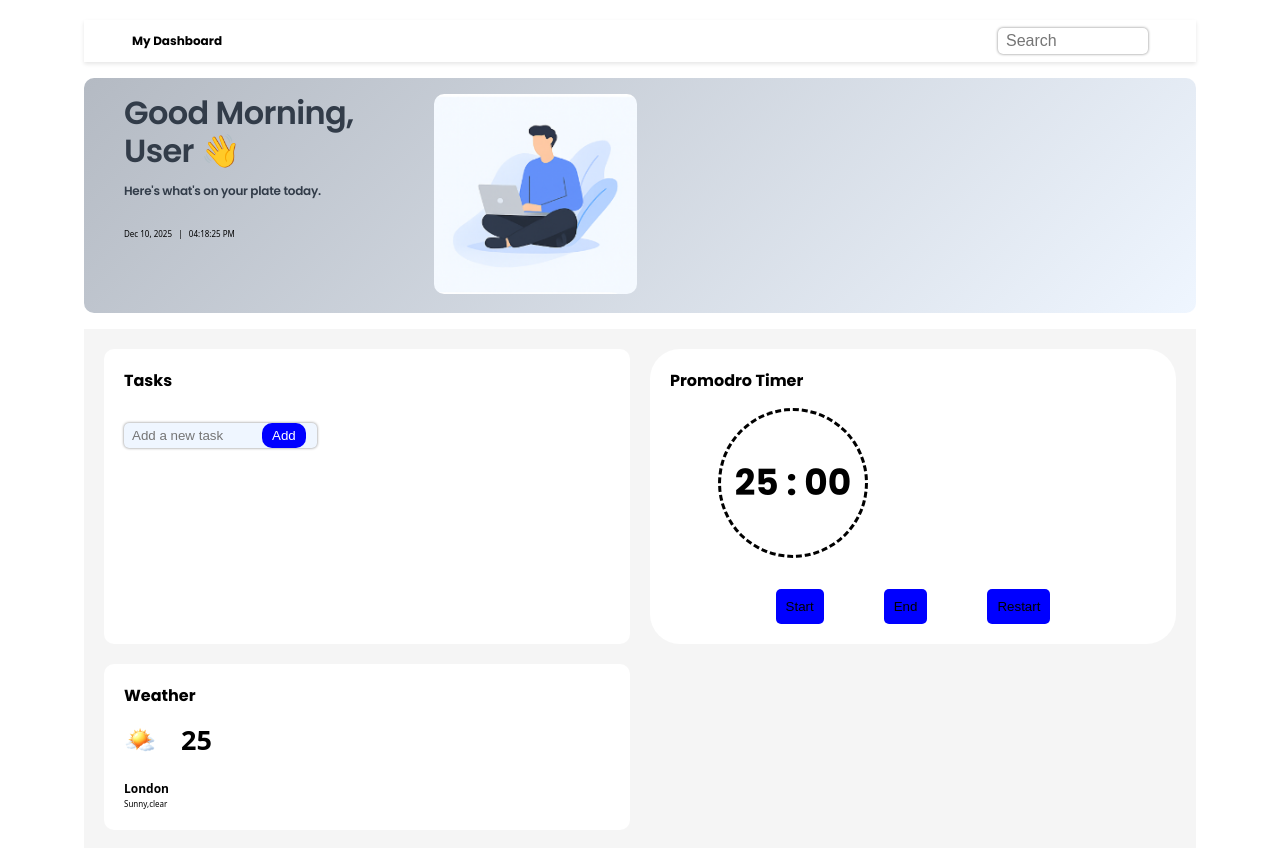
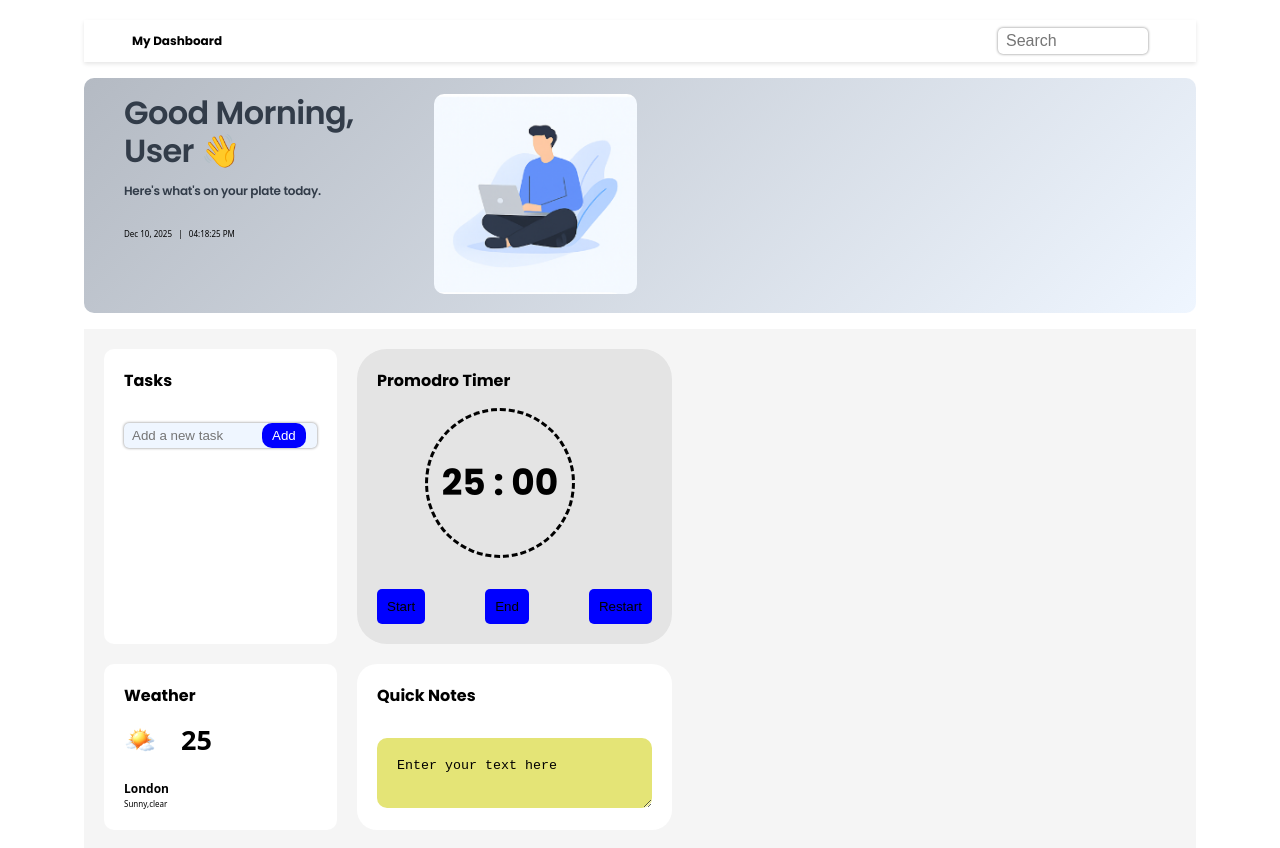
Before and after one commit to Manan-Devs/Web-development, a React (Vite) app in the folder Frontend/React/Projects/Personal Dashboard/: page / in a window 1280 px wide. Shown: the top 848 px of the page. Built offline with nearby package versions, Linux system fonts and the light colour scheme.

Commit message:
updating UI by building new section

```diff
--- a/Frontend/React/Projects/Personal Dashboard/src/components/DashboardGrid.jsx
+++ b/Frontend/React/Projects/Personal Dashboard/src/components/DashboardGrid.jsx
@@ -1,12 +1,14 @@
 import TodoWidget from "./TodoWidget";
 import TimerWidget from "./TimerWidget";
 import WeatherWidget from "./WeatherWidget";
+import NotesWidget from "./NotesWidget";
 function DashboardGrid() {
   return (
     <div className="dashboard-grid">
         <TodoWidget />
         <TimerWidget />
         <WeatherWidget/>
+        <NotesWidget/>
     </div>
   );
 }
--- a/Frontend/React/Projects/Personal Dashboard/src/components/NotesWidget.jsx
+++ b/Frontend/React/Projects/Personal Dashboard/src/components/NotesWidget.jsx
@@ -0,0 +1,19 @@
+
+
+
+
+
+
+function NotesWidget() {
+     return (
+         <div className="Notes__Container">
+          <h1>Quick Notes</h1>
+          <textarea placeholder="Enter your text here..." name="notes" id="notes">Enter your text here</textarea>
+        </div>
+     )
+
+
+}
+
+
+export default NotesWidget;
--- a/Frontend/React/Projects/Personal Dashboard/src/index.css
+++ b/Frontend/React/Projects/Personal Dashboard/src/index.css
@@ -111,8 +111,8 @@ input {
 
 .dashboard-grid {
   display:grid;
-  grid-template-columns:1fr 1fr;
-  grid-template-rows:0.5fr 0.7fr;
+  grid-template-columns:0.2fr 0.2fr;
+  grid-template-rows:0.5fr 0.2fr;
   background-color:whitesmoke;
   gap: 20px;
   padding: 20px;
@@ -165,7 +165,7 @@ input {
     display:flex;
     flex-direction:column;
     gap:20px;
-    background-color:#eff6ff;
+    background-color:#defcfc;
 }
 
 .Task_Container {
@@ -175,7 +175,7 @@ input {
 }
 
 .Task_Container input[type="checkbox"] {
-  accent-color: #4c7df0;
+  accent-color:#4c7df0;
 }
 
 
@@ -189,7 +189,7 @@ input {
      display:flex;
      flex-direction:column;
      gap:15px;
-     background-color:white;
+     background-color:rgb(228, 228, 228);
      border-radius:30px;
      padding:20px;
 }
@@ -257,3 +257,27 @@ input {
 .weatherData img {
    height:2rem;
 }
+
+/* Notes Container */
+
+
+.Notes__Container  {
+    display: flex;
+    flex-direction:column;
+    gap:30px;
+    padding:20px;
+    background-color:white;
+    border-radius:20px;
+}
+
+textarea {
+   background-color:rgb(228, 228, 118);
+   vertical-align: top;
+   border:none;
+   outline:none;
+   border-radius:10px;
+   color:black;
+   padding:20px;
+   text-wrap:wrap;
+   vertical-align:top;
+}
```
